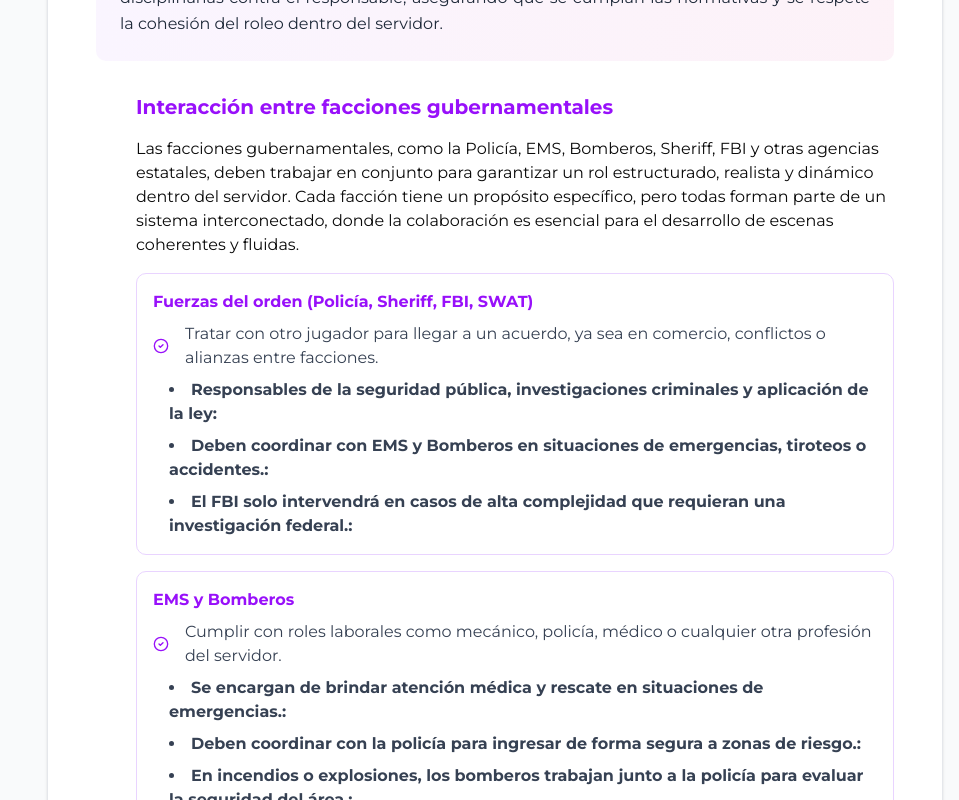
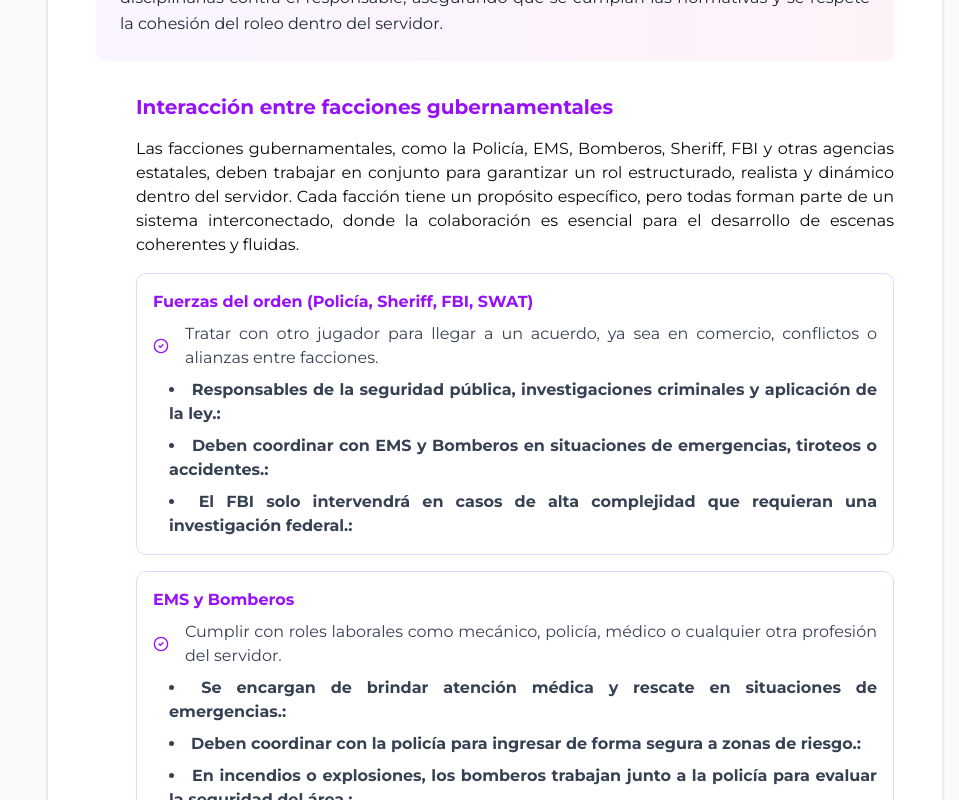
Before and after one commit to rNNdom/elclubrp, a Next.js app: page /normativa-general in a window 1280 px wide. Shown: the part 2200-3000 px from the top of the page, without its empty margins (321-1280 px from the left). Built offline with nearby package versions, Linux system fonts and the light colour scheme; a web font is replaced by a local one.

Commit message:
se añade contenido de moduladores de voz en RDI

```diff
--- a/src/app/normativa-general/page.tsx
+++ b/src/app/normativa-general/page.tsx
@@ -221,7 +221,7 @@ export default function NormativaGeneral() {
                           title='Fuerzas del orden (Policía, Sheriff, FBI, SWAT)'
                           description='Tratar con otro jugador para llegar a un acuerdo, ya sea en comercio, conflictos o alianzas entre facciones.'
                           items={[
-                            "Responsables de la seguridad pública, investigaciones criminales y aplicación de la ley",
+                            "Responsables de la seguridad pública, investigaciones criminales y aplicación de la ley.",
                             "Deben coordinar con EMS y Bomberos en situaciones de emergencias, tiroteos o accidentes.",
                             "El FBI solo intervendrá en casos de alta complejidad que requieran una investigación federal."
                           ]}
@@ -287,6 +287,12 @@ export default function NormativaGeneral() {
                         modo, en las organizaciones delictuales (OD), el rol de interpretación implica actuar de manera acorde al mundo criminal, evitando actitudes exageradas o irreales, como atacar
                         sin planificación, cometer delitos sin discreción o actuar como si fueran invencibles.
                       </HeaderContent>
+                      <Content title='Uso de moduladores de voz' id='Uso de moduladores de voz' spaced>
+                        Uso de moduladores de voz En nuestro servidor está permitido y respaldado el uso de moduladores de voz para aquellas personas que decidan rolear un personaje de sexo opuesto.
+                        No se tolerará bajo ninguna circunstancia el acoso, burla o discriminación hacia los jugadores que hagan uso de estas herramientas. Cualquier actitud negativa de este tipo será
+                        considerada una falta grave y conllevará sanciones estrictas. Queremos dejar en claro que en esta comunidad no se promueve la homofobia, la transfobia ni ningún tipo de
+                        discriminación. El respeto mutuo es un pilar fundamental para el correcto desarrollo del rol y la sana convivencia entre todos los jugadores.
+                      </Content>
                     </SubSectionContent>
                     <SubSectionContent reference='Nombre del Personaje'>
                       <HeaderContent title='1.1.1 Nombre del Personaje' id='1.1.1'>
@@ -703,7 +709,7 @@ const Content = ({ title, children, id, spaced }: { title: string; children: Rea
   return (
     <div id={id} className={`mb-8 ${spaced && "pl-10"}`}>
       <h3 className={`text-xl font-bold mb-4 text-purple-600 `}>{title}</h3>
-      <div className={`grid gap-4`}>{children}</div>
+      <div className={`grid gap-4 text-justify`}>{children}</div>
     </div>
   )
 }
```
